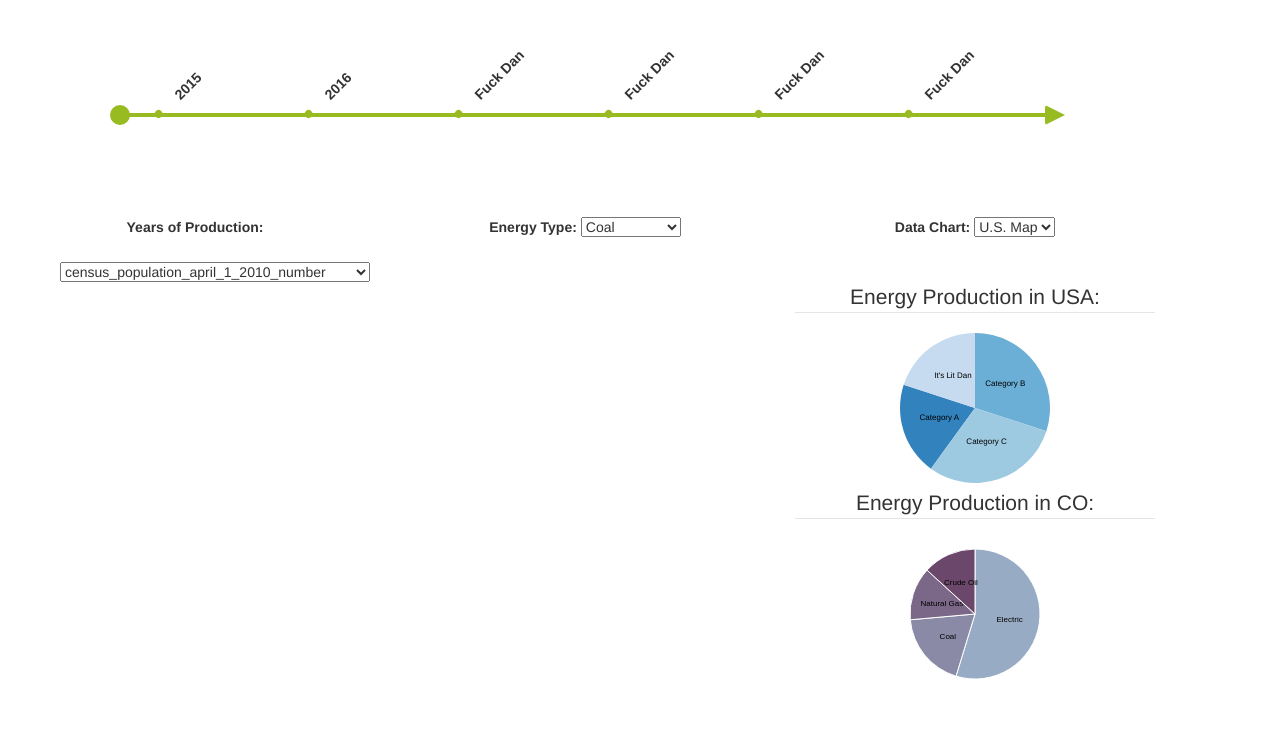
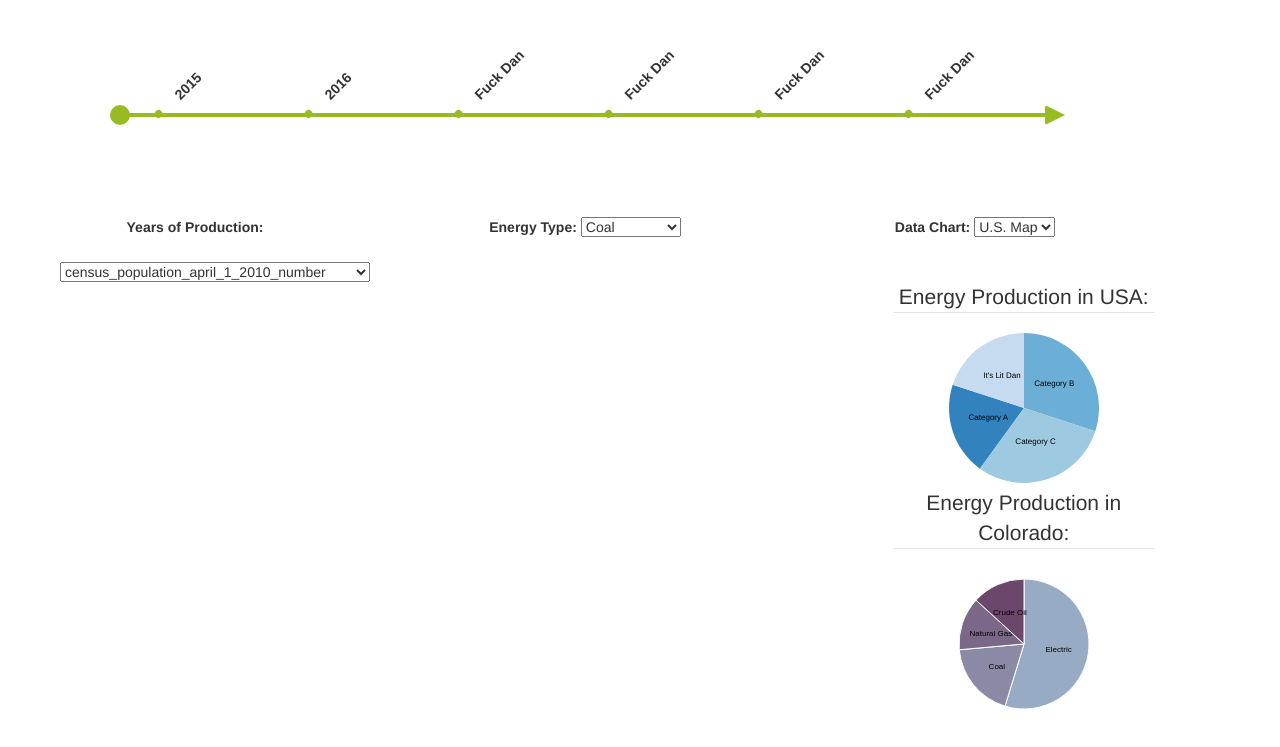
Before and after one commit to KyleJayMaxwell/angular-capStone, a website: page src/index.html in a window 1280 px wide. Shown: the part 57-804 px from the top of the page. Drawn offline with nearby package versions, Linux system fonts and the light colour scheme; no server answers; a script that the page names is missing.

Commit message:
styling changes

```diff
--- a/src/index.html
+++ b/src/index.html
@@ -100,18 +100,18 @@
         </div>
 
         <div class="row">
-          <div class="col-md-8 center">
+          <div class="col-md-9 center">
 
             <div id="tooltip-container"></div>
 
             <div id="canvas-svg"></div>
           </div>
-          <div class="col-md-4">
+          <div class="col-md-3">
             <div class="chart center" id="chart">
               <legend>Energy Production in USA: </legend>
             </div>
             <div class="colorado center" id="colorado">
-              <legend>Energy Production in CO: </legend>
+              <legend>Energy Production in <span class="stateName">Colorado</span>: </legend>
             </div>
           </div>
         </div>
```
